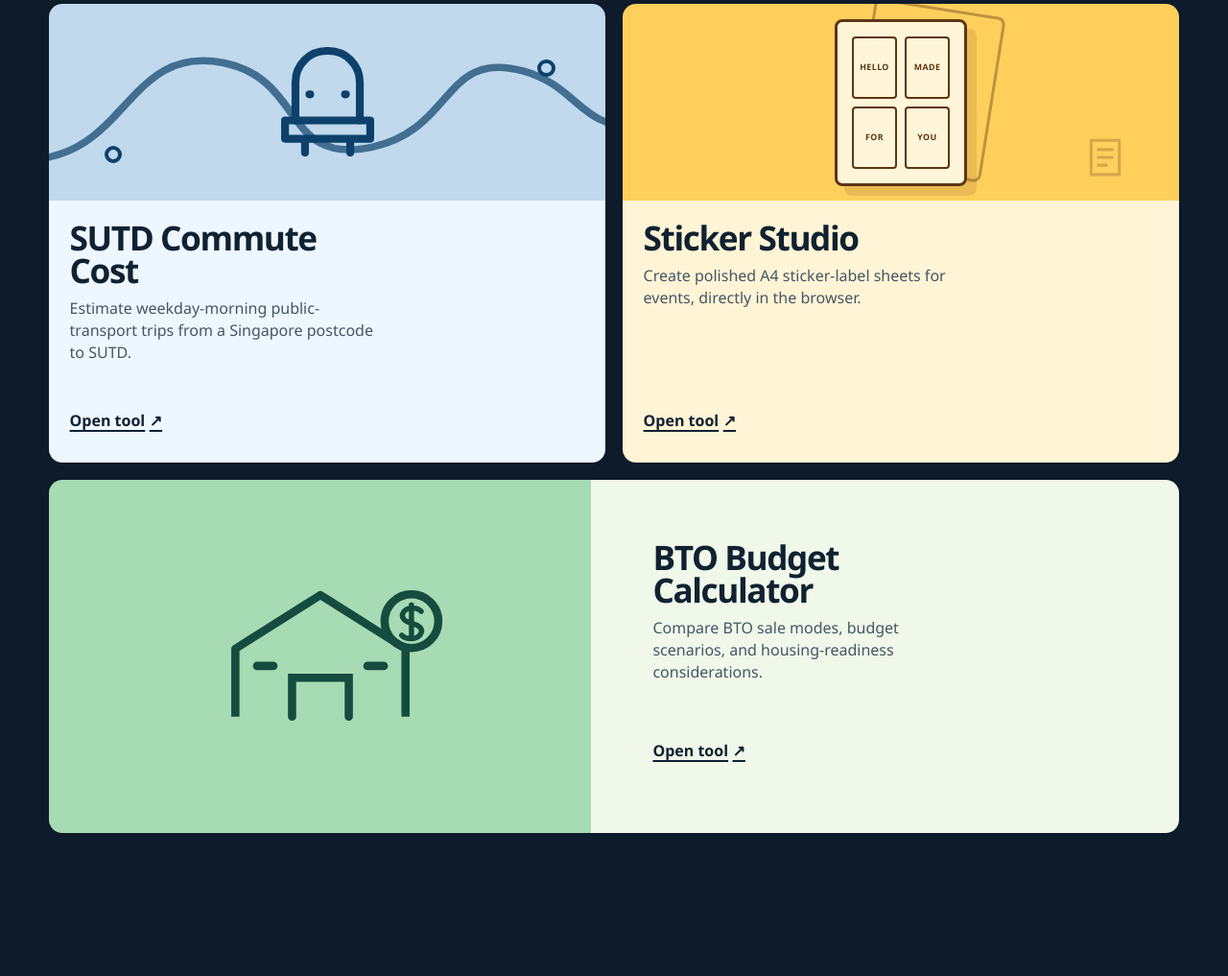
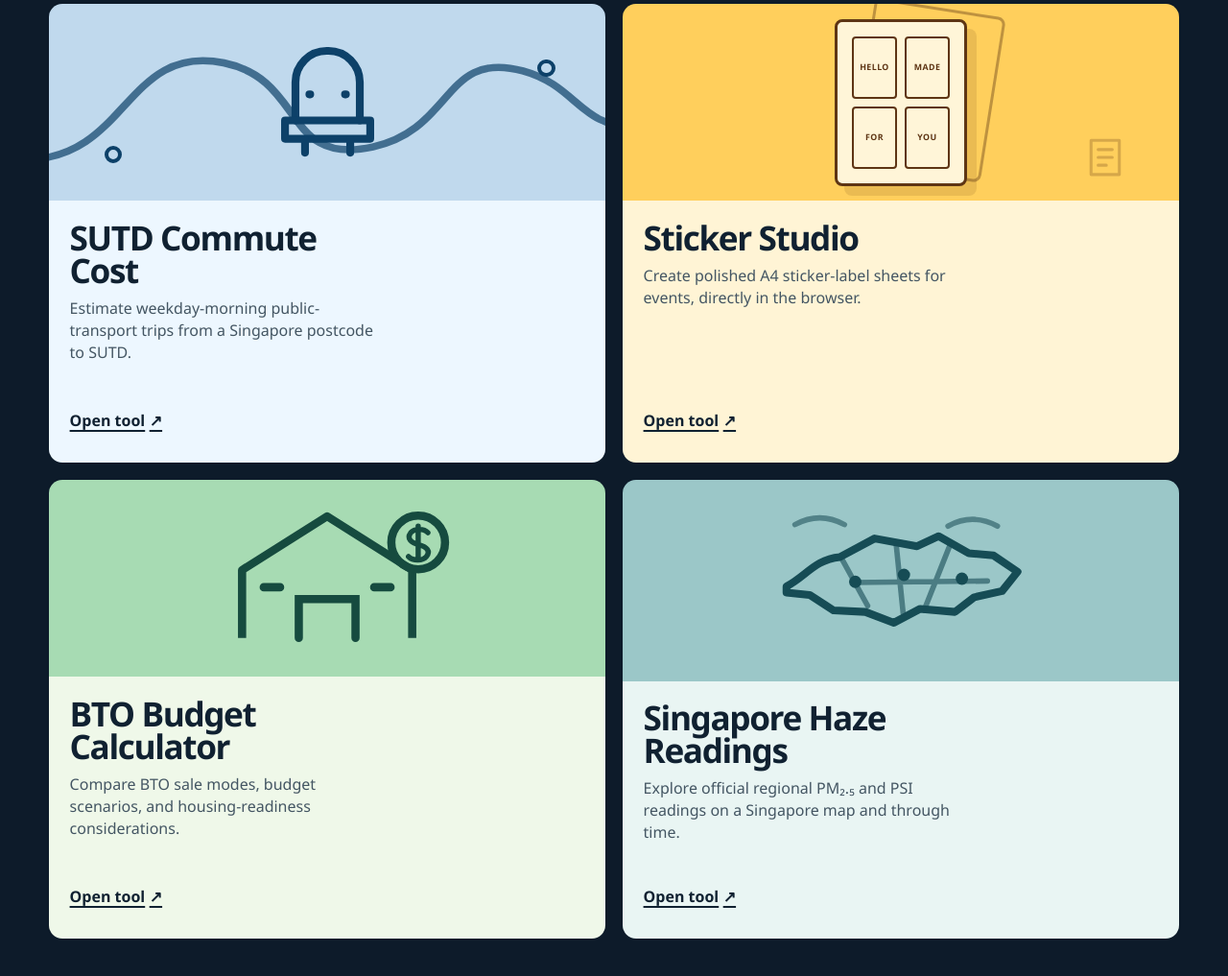
Before and after one commit to CYRAHAHAHA/mini-projects-gallery, a plain HTML site: page index.html in a window 1280 px wide. Shown: the part 135-1152 px from the top of the page at 96% size. Before the commit the page ends 1052 px from the top, so only its background shows below. Drawn offline with Linux system fonts and the light colour scheme.

Commit message:
Add Singapore Haze Readings to gallery

```diff
--- a/index.html
+++ b/index.html
@@ -5,7 +5,7 @@
     <meta name="viewport" content="width=device-width, initial-scale=1.0, viewport-fit=cover" />
     <meta
       name="description"
-      content="A small public collection of useful browser tools: commute costs, sticker labels, and BTO budget planning."
+      content="A small public collection of useful browser tools for commuting, labels, BTO planning, and Singapore haze readings."
     />
     <meta name="theme-color" content="#0d1b2a" />
     <title>Free Tools by CYRAHAHAHA</title>
@@ -76,6 +76,24 @@
               </div>
             </div>
           </article>
+
+          <article class="project-card haze">
+            <div class="card-art" aria-hidden="true">
+              <svg class="haze-mark" viewBox="0 0 360 220" fill="none">
+                <path d="M32 118c25-13 37-35 69-38l45-24 55 10 28-13 39 22 32 3 31 21-20 25-36 8-25 19-45-4-34 18-37-14-41-2-31-20-30-3z" stroke="currentColor" stroke-width="10" stroke-linejoin="round" />
+                <path d="M104 83l33 60m37-79 9 89m60-87-33 83m-92-36 174-2" stroke="currentColor" stroke-width="7" stroke-linecap="round" opacity=".6" />
+                <circle cx="121" cy="112" r="8" fill="currentColor" /><circle cx="184" cy="103" r="8" fill="currentColor" /><circle cx="259" cy="108" r="8" fill="currentColor" />
+                <path d="M43 38c22-12 42-12 64 0m134 2c22-12 42-12 64 0" stroke="currentColor" stroke-width="7" stroke-linecap="round" opacity=".55" />
+              </svg>
+            </div>
+            <div class="card-body">
+              <h2>Singapore Haze Readings</h2>
+              <p>Explore official regional PM₂.₅ and PSI readings on a Singapore map and through time.</p>
+              <div class="card-actions">
+                <a class="open-link" href="https://cyrahahaha.github.io/haze-readings/">Open tool <span aria-hidden="true">↗</span></a>
+              </div>
+            </div>
+          </article>
         </div>
       </section>
     </main>
--- a/styles.css
+++ b/styles.css
@@ -57,6 +57,7 @@ h1 {
 .commute .card-art { background: #c0d9ed; color: #0d4169; }
 .stickers .card-art { background: #ffcf5c; color: #5e3514; }
 .bto .card-art { background: #a7dbb3; color: #164b3f; }
+.haze .card-art { background: #9bc7c8; color: #164c55; }
 
 .card-art {
   position: relative;
@@ -85,6 +86,9 @@ h1 {
 .commute .card-body { background: #edf7ff; }
 .stickers .card-body { background: #fff4d5; }
 .bto .card-body { background: #eff8e9; }
+.haze .card-body { background: #e9f5f3; }
+
+.haze-mark { width: min(82%, 290px); }
 
 h2, p { margin-top: 0; }
 
@@ -156,6 +160,10 @@ h2 {
   }
 
   .bto h2 { max-width: 15ch; }
+
+  .bto, .haze { grid-column: span 6; min-height: 480px; flex-direction: column; }
+  .bto .card-art { width: auto; min-height: 205px; }
+  .bto .card-body { justify-content: flex-start; padding: 1.35rem; }
 }
 
 @media (prefers-reduced-motion: reduce) {
```
Also changed, not shown: DESIGN.md (+7 -3 lines), PRODUCT.md (+2 -1 lines), README.md.
